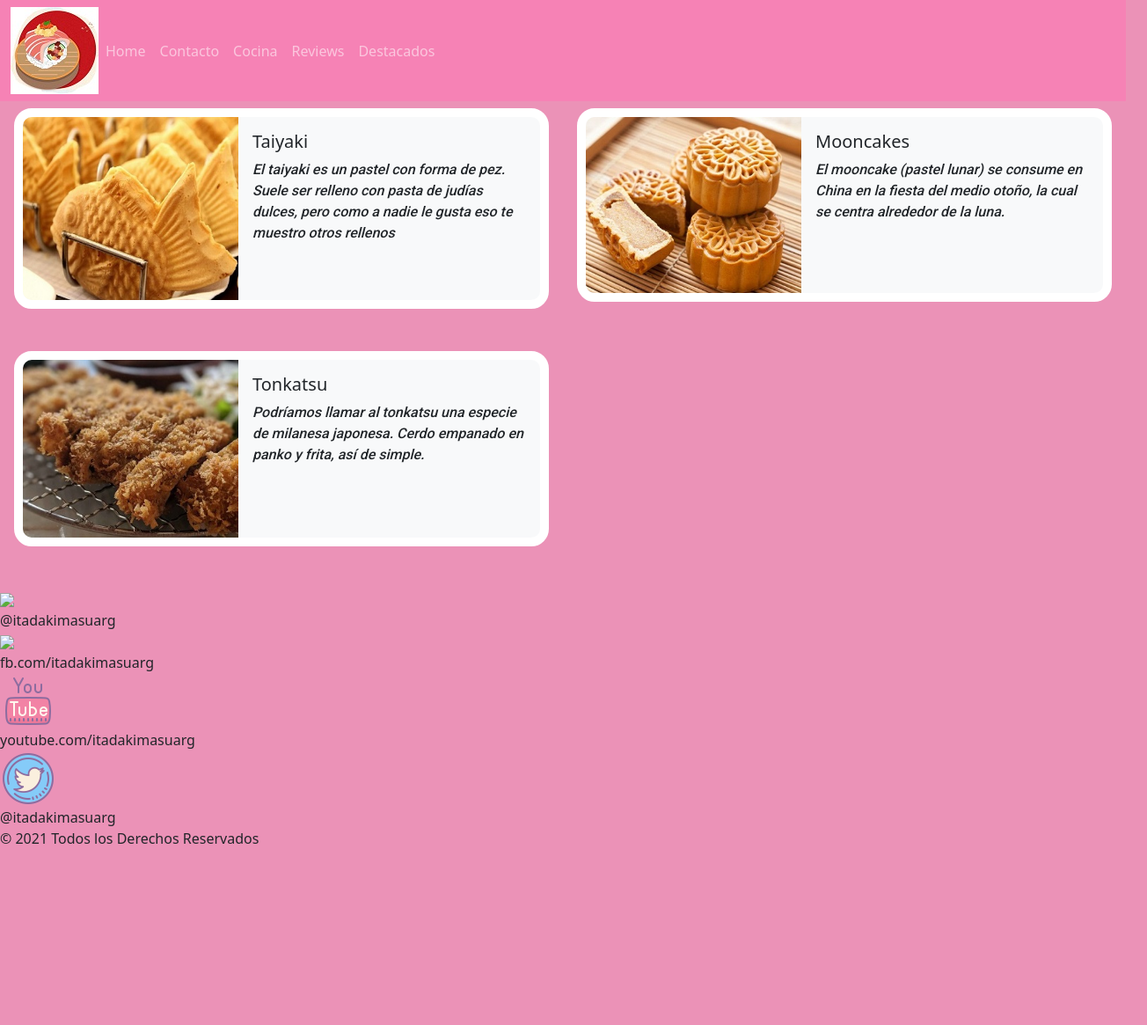
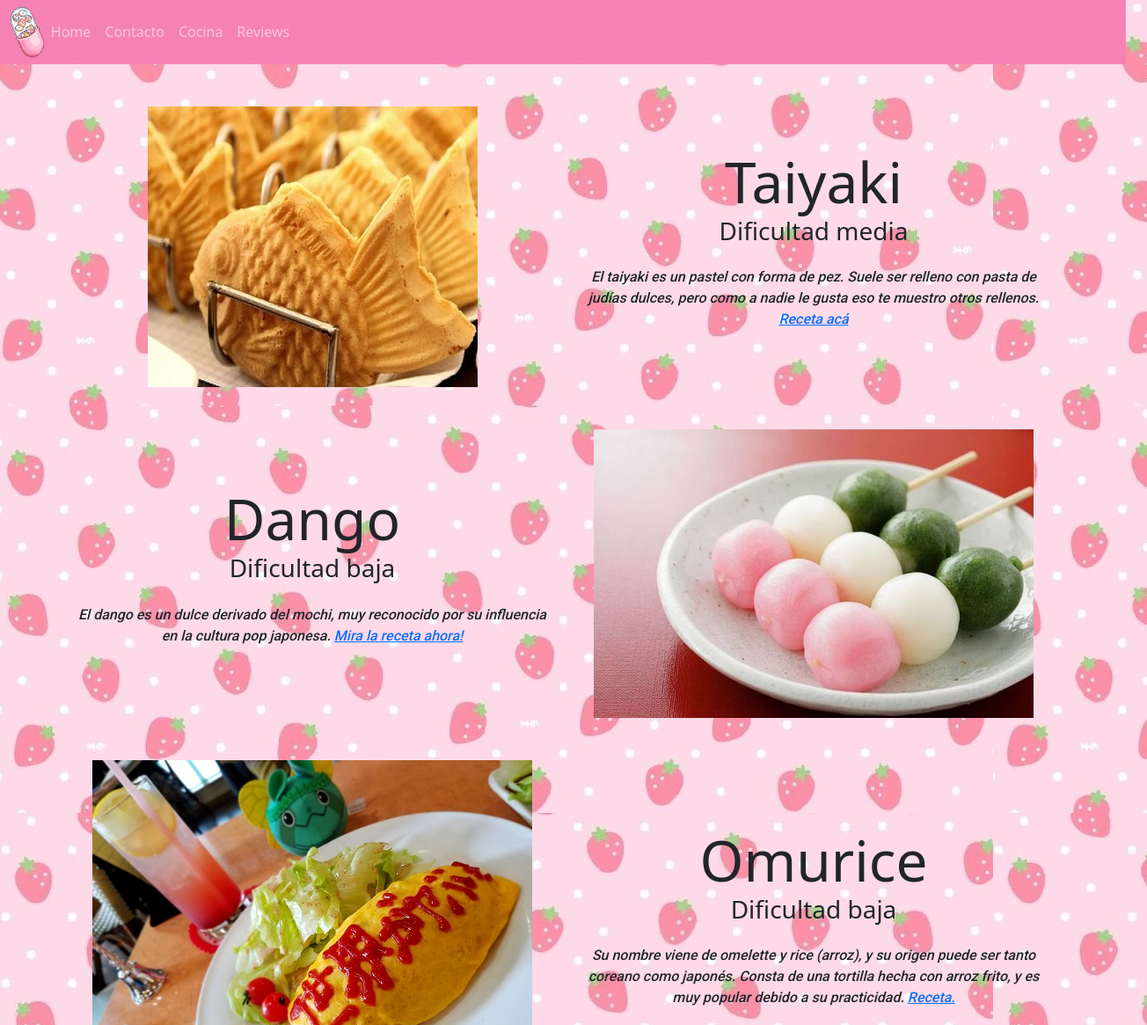
Before and after one commit to DessMac/itadakimasu, a website: page html/cocina.html in a window 1280 px wide. Shown: the top 1165 px of the page at 88% size, 1304 px wide, since content can reach past the window. Before the commit the page ends 965 px from the top, so only its background shows below. Drawn offline with nearby package versions, Linux system fonts and the light colour scheme; files whose address does not match are found by name.

Commit message:
Ultimo update

```diff
--- a/css/prueba.css
+++ /dev/null
@@ -1,67 +0,0 @@
-* {
-  box-sizing: border-box; }
-
-#navbar {
-  background-color: #f682b5; }
-
-#separacion {
-  background-color: #eb92b7; }
-
-#separacion::after {
-  content: "";
-  background-color: transparent;
-  display: block;
-  height: 20px;
-  width: 50%;
-  margin: 0 auto;
-  position: relative;
-  left: auto;
-  margin-top: -40px; }
-
-#gracias {
-  background-color: #f682b5;
-  position: relative;
-  margin-top: -20px;
-  z-index: 10;
-  box-shadow: 0 0 10px; }
-
-.card-border {
-  border: solid 10px white;
-  border-radius: 20px;
-  overflow: hidden;
-  transition: all ease-out 0.2%; }
-
-.card-border:hover {
-  transform: scale(1.05); }
-
-#destacados {
-  background: white;
-  background: url(../imgs/background.jpg); }
-
-.contacto {
-  background-color: pink; }
-
-.form {
-  /* width: 450px; */
-  margin: auto;
-  padding: 10px 20px;
-  margin-top: 20px; }
-
-h2 {
-  color: #d84ca9;
-  text-align: center;
-  margin: 0%;
-  font-size: 30px;
-  margin-bottom: 20px; }
-
-input, textarea {
-  width: 100%;
-  margin-bottom: 20px;
-  padding: 7px; }
-
-body {
-  background-color: #eb92b7; }
-
-h1 {
-  color: #da69a1;
-  background-color: #eb92b7; }
--- a/css/style.css
+++ b/css/style.css
@@ -49,6 +49,11 @@ h4 {
   z-index: 10;
   box-shadow: 0 0 10px; }
 
+#logo {
+  height: 1.5cm;
+  width: 1cm;
+}
+
 /* Destacados */
 
 .card-border {
@@ -92,12 +97,14 @@ input, textarea {
 
 body {
   background-color: #eb92b7;
+
   height: 100vh;
 }
 
 h1 {
   color: #da69a1;
-  background-color: #eb92b7; }
+  background-color: #eb92b7;
+  font-family: "montserrat";}
 
 /* Footer */
 
@@ -106,6 +113,7 @@ h1 {
   width: 100%;
   flex-direction: row;
   flex-wrap: wrap;
+  font-family: 'Roboto';
 }
 
 .instagram {
@@ -123,3 +131,8 @@ h1 {
 .Twitter {
   width: 25%;
 }
+
+/*cuerpo*/
+.cuerpo {
+  background-image: url(../imgs/bckg2.jpg);
+}
--- a/html/cocina.html
+++ b/html/cocina.html
@@ -5,7 +5,6 @@
     <meta http-equiv="X-UA-Compatible" content="IE=edge">
     <meta name="viewport" content="width=device-width, initial-scale=1.0">
     <link href="https://cdn.jsdelivr.net/npm/bootstrap@5.0.1/dist/css/bootstrap.min.css" rel="stylesheet" integrity="sha384-+0n0xVW2eSR5OomGNYDnhzAbDsOXxcvSN1TPprVMTNDbiYZCxYbOOl7+AMvyTG2x" crossorigin="anonymous">
-     <link rel="stylesheet" href="../css/prueba.css">
      <link rel="stylesheet" href="../css/style.css">
      <link rel="preconnect" href="https://fonts.gstatic.com">
 <link href="https://fonts.googleapis.com/css2?family=Roboto:wght@500&display=swap" rel="stylesheet">
@@ -20,12 +19,12 @@ todas las dificultades">
 <title>Itadakimasu - Cultura culinaria asiática</title>
 </head>
 
-<body>
+<body class="cuerpo">
     <!--Navbar-->
     <nav id="navbar" class="navbar navbar-expand-sm navbar-dark">
         <div class="container-fluid">
             <a class="navbar-logo" href=".">
-                <img src="../imgs/logo.jpg" alt="">
+                <img id="logo" src="../imgs/logo (2).png" alt="">
             </a>
                 <button class="navbar-toggler"
                 type="button"
@@ -42,9 +41,8 @@ todas las dificultades">
                 <ul class="navbar-nav ml-auto">
                     <li class="nav-item"><a class="nav-link" href="../index.html">Home</a></li>
                     <li class="nav-item"><a class="nav-link" href="#contacto">Contacto</a></li>
-                    <li class="nav-item"><a class="nav-link" href="./html/cocina.html">Cocina</a></li>
+                    <li class="nav-item"><a class="nav-link" href="#">Cocina</a></li>
                     <li class="nav-item"><a class="nav-link"  href="reviews.html">Reviews</a></li>
-                    <li class="nav-item"><a class="nav-link" href="#destacados">Destacados</a></li>
                 </ul>
             </div>
         </div>
@@ -52,75 +50,64 @@ todas las dificultades">
 
 
     <!--Inicio-->
-    <div id="cocina">
-        <div class="container-fluid">
-                <h4 class="text-center"></h4>
-                <div class="row" id="cards">
-                    <div class="col-12 col-md-6">
-                        <div class="row card-border mb-5 bg-light mx-1">
-                                <img class="img-fluid col-5 px-0" id="foodies" src="../imgs/taiyaki.jpg" alt="Card image cap">
-                                <div class="card-body col-7">
-                                    <h5 class="card-title">Taiyaki</h5>
-                                    <p>El taiyaki es un pastel con forma de pez. Suele ser relleno con pasta de judías dulces, pero como a nadie le gusta eso te muestro otros rellenos
 
 
-                                    </p>
+    <section class="py-5">
+        <div class="container text-center">
+          <div>
+            <div class="row align-items-center text-md-left mb-5">
+              <div class="col-md-6 order-1 order-md-0">
+                <img class="img-fluid" id="foodies" src="../imgs/taiyaki.jpg" alt="taiyaki">
+              </div>
+              <div class="col-md-6 mb-4 mb-md-0">
+                <span class="display-3 mb-2">Taiyaki</span>
+                <h3 class="mb-4">Dificultad media</h3>
+                <p>El taiyaki es un pastel con forma de pez. Suele ser relleno con pasta de judías dulces, pero como a nadie le gusta eso te muestro otros rellenos. <a href="https://www.youtube.com/watch?v=OUxTAobs2ng">Receta acá</a></p>
+              </div>
+            </div>
+            <div class="row align-items-center text-md-right mb-5">
+              <div class="col-md-6 order-1">
+                <img class="img-fluid" src="../imgs/dango.jpg" alt="dango dulce japones">
+              </div>
+              <div class="col-md-6 mb-4 mb-md-0 order-0">
+                <span class="display-3 mb-2">Dango</span>
+                <h3 class="mb-4">Dificultad baja</h3>
+                <p>El dango es un dulce derivado del mochi, muy reconocido por su influencia en la cultura pop japonesa. <a href="https://www.youtube.com/watch?v=dn7mmeJc8eg">Mira la receta ahora!</a></p>
+              </div>
+            </div>
+            <div class="row align-items-center text-md-left mb-5">
+              <div class="col-md-6 order-1 order-md-0">
+                <img class="img-fluid" src="../imgs/omurice.jpg" alt="omurice, omelette con arroz">
+              </div>
+              <div class="col-md-6 mb-4 mb-md-0">
+                <span class="display-3 mb-2">Omurice</span>
+                <h3 class="mb-4">Dificultad baja</h3>
+                <p> Su nombre viene de omelette y rice (arroz), y su origen puede ser tanto coreano como japonés. Consta de una
+                    tortilla hecha con arroz frito, y es muy popular debido a su practicidad. <a href="https://www.youtube.com/watch?v=SizW_-K5Rwo">Receta.</a></p>
               </div>
             </div>
           </div>
-                    <div class="col-12 col-md-6">
-                        <div class="row card-border mb-5 bg-light mx-1">
-                                <img class="img-fluid col-5 px-0" id="foodies" src="../imgs/mooncakes.jpg" alt="Card image cap">
-                                <div class="card-body col-7">
-                                    <h5 class="card-title">Mooncakes</h5>
-                                    <p>El mooncake (pastel lunar) se consume en China en la fiesta del medio otoño, la cual se centra alrededor de la luna. </p>
         </div>
-                        </div>
-                    </div>
-
-                </div>
-                <div class="row" id="cards">
-
-                    <div class="col-12 col-md-6">
-                        <div class="row card-border mb-5 bg-light mx-1">
-                                <img class="img-fluid col-5 px-0" id="foodies" src="../imgs/tonkatsu.jpg" alt="Card image cap">
-                                <div class="card-body col-7">
-                                    <h5 class="card-title">Tonkatsu</h5>
-                                    <p>Podríamos llamar al tonkatsu una especie de milanesa japonesa. Cerdo empanado en panko y frita, así de simple.</p>
-                                </div>
-                        </div>
-                    </div>
-
-                </div>
-
-        </div>
-
-    </div>
-
+      </section>
 
     <!--Footer con redes-->
     <footer>
+        <!--Footer con redes-->
             <div class="container-completo">
-            <div class="container-body">
-                <div class="fila redes">
+                <div class="container-body m-4 px-5">
                     <div class="instagram">
-                        <img src="imgs/Instagram logo.png">
-                        <label>@itadakimasuarg</label>
+                        <a href="https://www.instagram.com"><img src="../imgs/Instagram logo.png"></a>
                     </div>
                     <div class="facebook">
-                        <img src="imgs/Facebook logo.png">
-                        <label> fb.com/itadakimasuarg</label>
+                            <a href="https://www.facebook.com/"><img src="../imgs/Facebook logo.png"></a>
                     </div>
                     <div class="YouTube">
-                        <img src="imgs/Youtube logo.png">
-                        <label>youtube.com/itadakimasuarg</label>
+                        <a href="https://youtube.com"><img src="../imgs/Youtube logo.png"></a>
                     </div>
                     <div class="Twitter">
-                        <img src="imgs/Twitter logo.png">
-                        <label>@itadakimasuarg</label>
+                        <a href="https://www.twitter.com"><img src="../imgs/Twitter logo.png"></a>
                     </div>
 
-                </div>
                 </div>
 
                 <!-- Footer con copyright -->
```
Also changed, not shown: html/reviews.html (+12 -20 lines), index.html (+7 -14 lines), imgs/bckg2.jpg (added), imgs/logo (2).png (added). Lines whose indentation alone changed are shown as unchanged.
